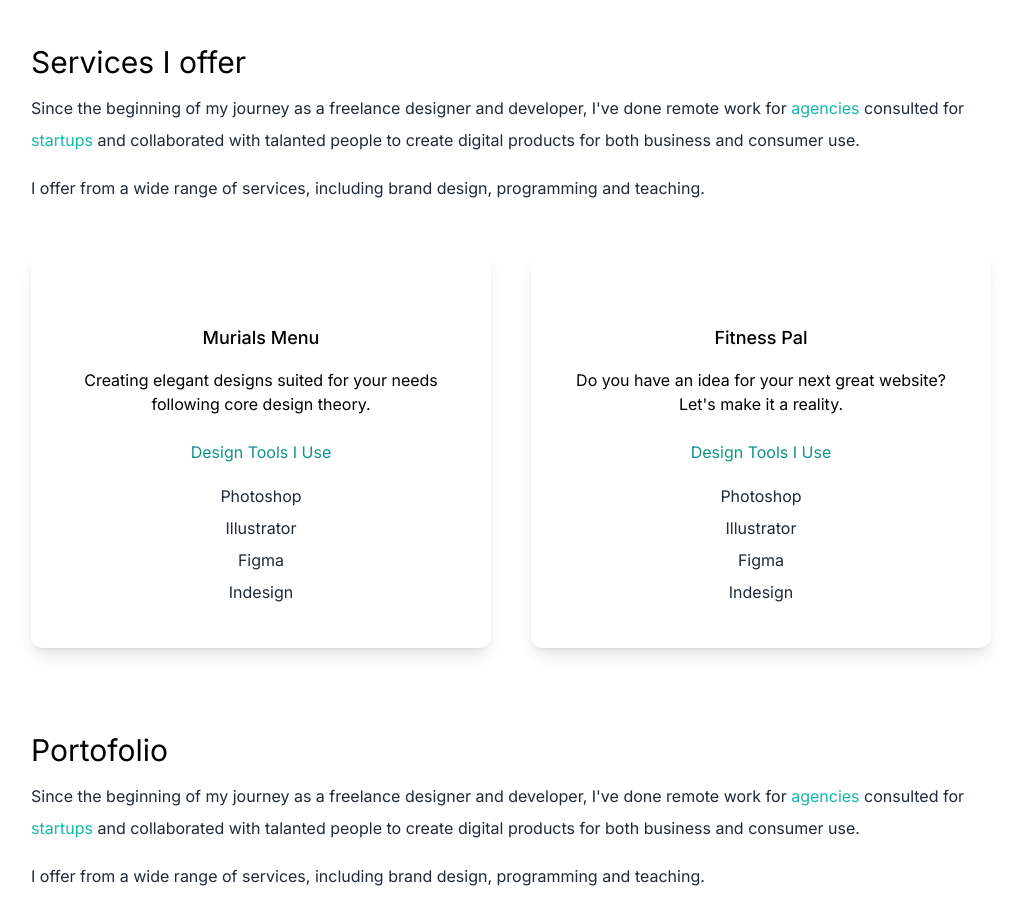
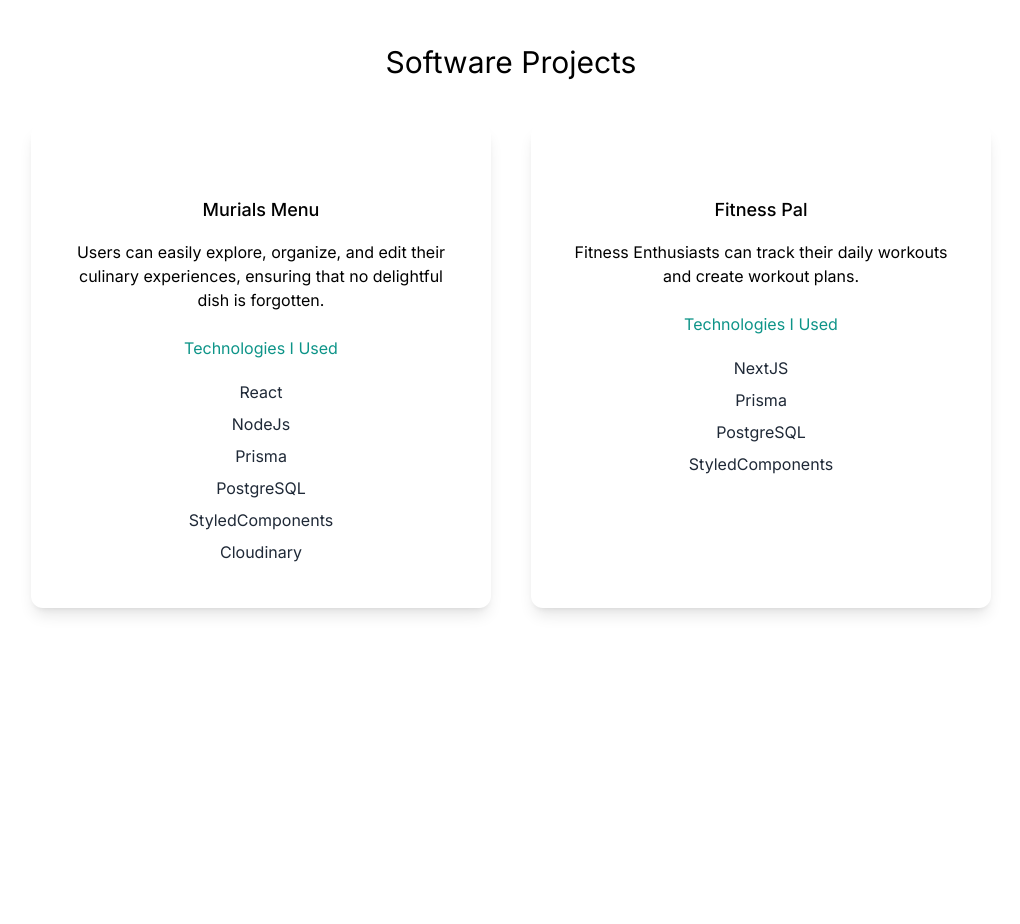
Before and after one commit to twentymurial33/murial_dev, a Next.js app: page / in a window 1280 px wide. Shown: the part 860-1784 px from the top of the page, without its empty margins (129-1149 px from the left). After the commit the page ends 1508 px from the top, so only its background shows below. Built offline with nearby package versions, Linux system fonts and the light colour scheme.

Commit message:
adding more stuff, remaining adding my photo

```diff
--- a/app/page.tsx
+++ b/app/page.tsx
@@ -2,7 +2,6 @@
 
 import Head from "next/head";
 import {
-  AiFillTwitterCircle,
   AiFillLinkedin,
   AiFillGithub,
 } from "react-icons/ai";
@@ -48,9 +47,7 @@
             <h3 className="text-2xl py-2 dark:text-white md:text-3xl">
               Developer and Learner
             </h3>
-
             <div className="text-5xl flex justify-center gap-16 py-3 text-gray-600 dark:text-gray-400">
-              <AiFillTwitterCircle />
               <AiFillLinkedin />
               <AiFillGithub />
             </div>
@@ -61,19 +58,7 @@
         </section>
         <section>
           <div>
-            <h3 className="text-3xl py-1 dark:text-white ">Services I offer</h3>
-            <p className="text-md py-2 leading-8 text-gray-800 dark:text-gray-200">
-              Since the beginning of my journey as a freelance designer and
-              developer, I've done remote work for
-              <span className="text-teal-500"> agencies </span>
-              consulted for <span className="text-teal-500">startups </span>
-              and collaborated with talanted people to create digital products
-              for both business and consumer use.
-            </p>
-            <p className="text-md py-2 leading-8 text-gray-800 dark:text-gray-200">
-              I offer from a wide range of services, including brand design,
-              programming and teaching.
-            </p>
+            <h3 className="text-3xl py-1 dark:text-white " style={{textAlign:"center"}}>Software Projects</h3>
           </div>
           <div className="lg:flex gap-10">
             <div className="text-center shadow-lg p-10 rounded-xl my-10  dark:bg-white flex-1">
@@ -81,101 +66,29 @@
                  Murials Menu
               </h3>
               <p className="py-2">
-                Creating elegant designs suited for your needs following core
-                design theory.
+                Users can easily explore, organize, and edit their culinary experiences,
+               ensuring that no delightful dish is forgotten.
               </p>
-              <h4 className="py-4 text-teal-600">Design Tools I Use</h4>
-              <p className="text-gray-800 py-1">Photoshop</p>
-              <p className="text-gray-800 py-1">Illustrator</p>
-              <p className="text-gray-800 py-1">Figma</p>
-              <p className="text-gray-800 py-1">Indesign</p>
+              <h4 className="py-4 text-teal-600">Technologies I  Used</h4>
+              <p className="text-gray-800 py-1">React</p>
+              <p className="text-gray-800 py-1">NodeJs</p>
+              <p className="text-gray-800 py-1">Prisma</p>
+              <p className="text-gray-800 py-1">PostgreSQL</p>
+              <p className="text-gray-800 py-1">StyledComponents</p>
+              <p className="text-gray-800 py-1">Cloudinary</p>
             </div>
             <div className="text-center shadow-lg p-10 rounded-xl my-10 dark:bg-white flex-1">
               <h3 className="text-lg font-medium pt-8 pb-2 ">
                Fitness Pal
               </h3>
               <p className="py-2">
-                Do you have an idea for your next great website? Let's make it a
-                reality.
+                Fitness Enthusiasts can track their daily workouts and create workout plans.
               </p>
-              <h4 className="py-4 text-teal-600">Design Tools I Use</h4>
-              <p className="text-gray-800 py-1">Photoshop</p>
-              <p className="text-gray-800 py-1">Illustrator</p>
-              <p className="text-gray-800 py-1">Figma</p>
-              <p className="text-gray-800 py-1">Indesign</p>
-            </div>
-          </div>
-        </section>
-        <section className="py-10">
-          <div>
-            <h3 className="text-3xl py-1 dark:text-white ">Portofolio</h3>
-            <p className="text-md py-2 leading-8 text-gray-800 dark:text-gray-200">
-              Since the beginning of my journey as a freelance designer and
-              developer, I've done remote work for
-              <span className="text-teal-500"> agencies </span>
-              consulted for <span className="text-teal-500">startups </span>
-              and collaborated with talanted people to create digital products
-              for both business and consumer use.
-            </p>
-            <p className="text-md py-2 leading-8 text-gray-800 dark:text-gray-200">
-              I offer from a wide range of services, including brand design,
-              programming and teaching.
-            </p>
-          </div>
-          <div className="flex flex-col gap-10 py-10 lg:flex-row lg:flex-wrap">
-            <div className="basis-1/3 flex-1 ">
-              {/* <Image
-                className="rounded-lg object-cover"
-                width={"100%"}
-                height={"100%"}
-                layout="responsive"
-                src={web1}
-              /> */}
-            </div>
-            <div className="basis-1/3 flex-1">
-              {/* <Image
-                className="rounded-lg object-cover"
-                width={"100%"}
-                height={"100%"}
-                layout="responsive"
-                src={web2}
-              /> */}
-            </div>
-            <div className="basis-1/3 flex-1">
-              {/* <Image
-                className="rounded-lg object-cover"
-                width={"100%"}
-                height={"100%"}
-                layout="responsive"
-                src={web3}
-              /> */}
-            </div>
-            <div className="basis-1/3 flex-1">
-              {/* <Image
-                className="rounded-lg object-cover"
-                width={"100%"}
-                height={"100%"}
-                layout="responsive"
-                src={web4}
-              /> */}
-            </div>
-            <div className="basis-1/3 flex-1">
-              {/* <Image
-                className="rounded-lg object-cover"
-                width={"100%"}
-                height={"100%"}
-                layout="responsive"
-                src={web5}
-              /> */}
-            </div>
-            <div className="basis-1/3 flex-1">
-              {/* <Image
-                className="rounded-lg object-cover"
-                width={"100%"}
-                height={"100%"}
-                layout="responsive"
-                src={web6}
-              /> */}
+              <h4 className="py-4 text-teal-600">Technologies I  Used</h4>
+              <p className="text-gray-800 py-1">NextJS</p>
+              <p className="text-gray-800 py-1">Prisma</p>
+              <p className="text-gray-800 py-1">PostgreSQL</p>
+              <p className="text-gray-800 py-1">StyledComponents</p>
             </div>
           </div>
         </section>
```
